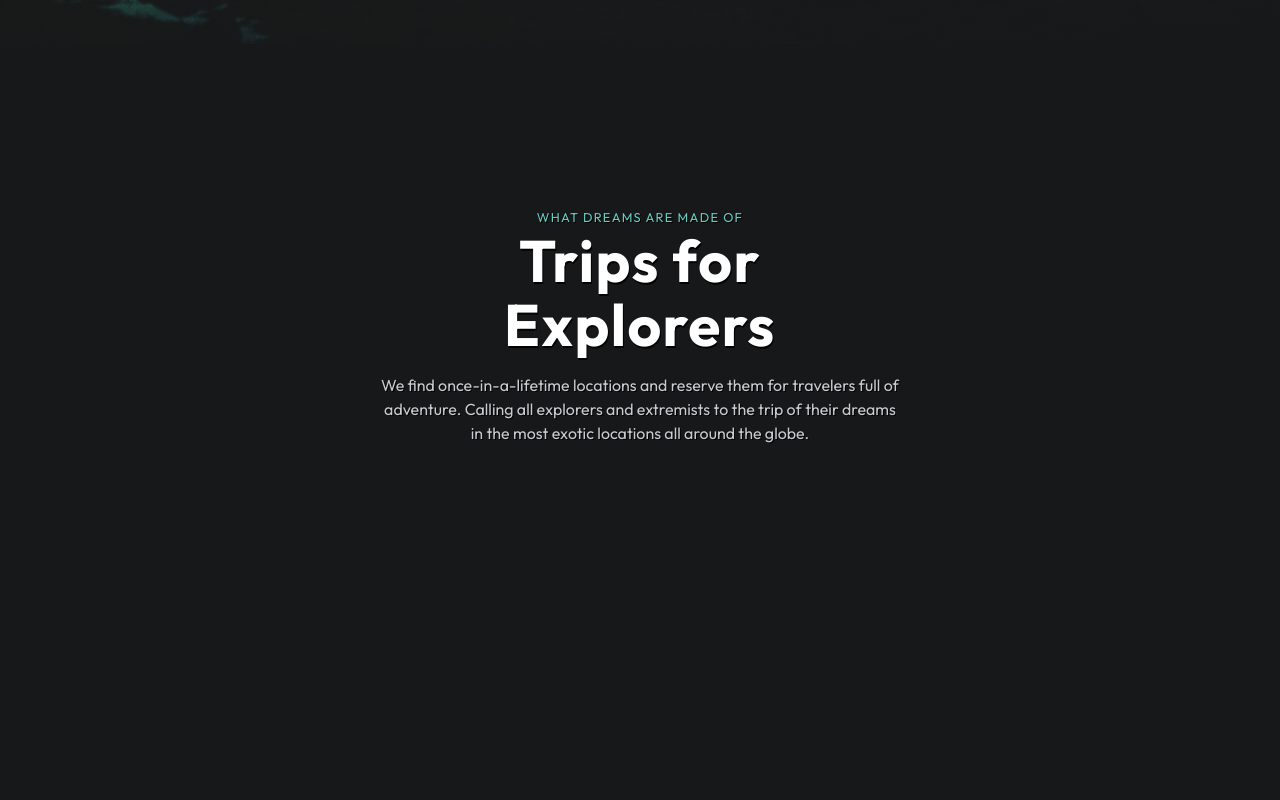
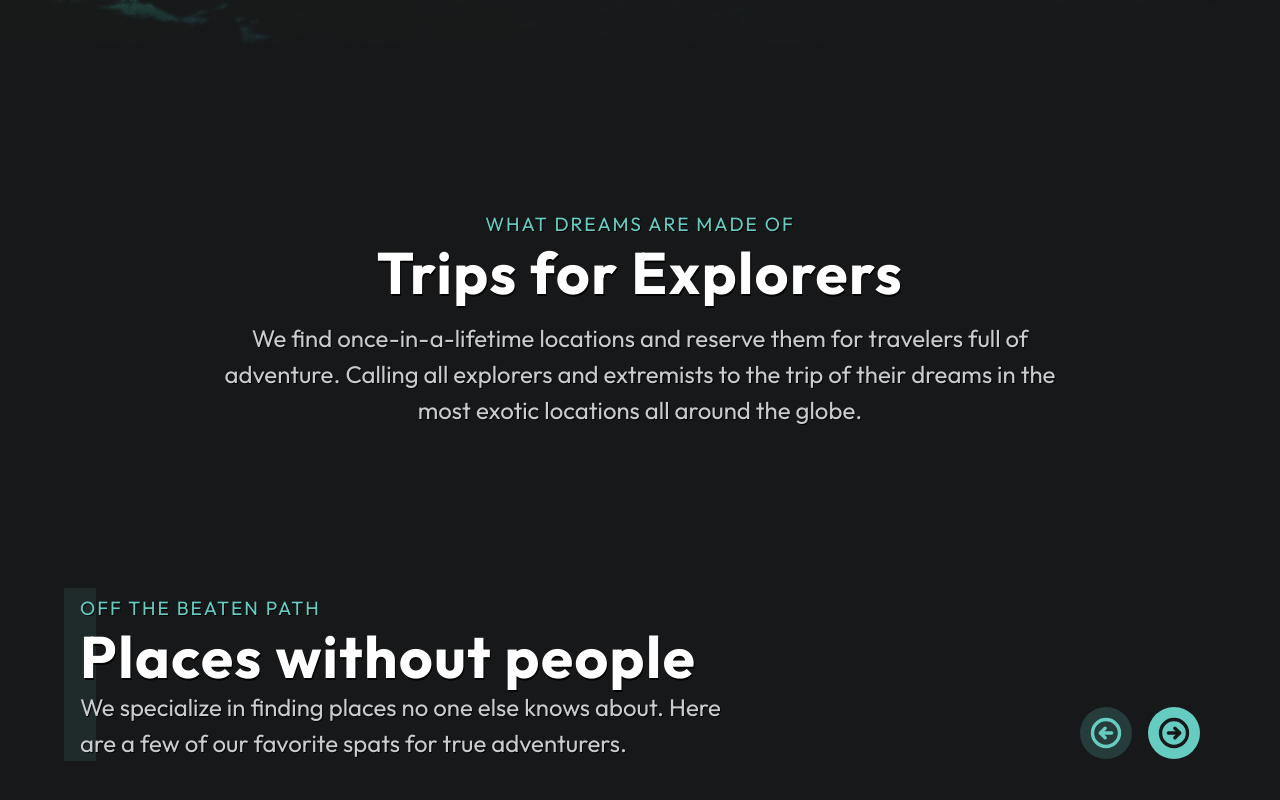
Before and after one commit to rparias/parallax-landing-page, a website built with Vite: page index.html in a window 1280 px wide. Shown: the part 756-1556 px from the top of the page. Before the commit the page ends 1265 px from the top, so only its background shows below. Built offline with nearby package versions, Linux system fonts and the light colour scheme.

Commit message:
adds a new section with arrow buttons for the slider

```diff
--- a/index.html
+++ b/index.html
@@ -13,7 +13,9 @@
     />
     <title>Traverse Landing Page</title>
   </head>
-  <body class="bg-bkg text-white selection:bg-accent selection:text-bkg">
+  <body
+    class="bg-bkg text-base text-white selection:bg-accent selection:text-bkg"
+  >
     <div id="parallax">
       <nav
         class="grid place-items-center absolute w-full top-0 z-50 drop-shadow-text-sm"
@@ -116,7 +118,7 @@
           <div>
             <small
               class="tracking-widest text-accent uppercase drop-shadow-text-sm"
-              >WHAT DREAMS ARE MADE OF</small
+              >What dreams are made of</small
             >
             <h2
               id="headline"
@@ -131,6 +133,130 @@
             of their dreams in the most exotic locations all around the globe.
           </p>
         </section>
+        <section
+          aria-labelledby="slider"
+          class="container grid gap-4 text-center sm:text-left"
+        >
+          <div class="relative">
+            <div
+              class="hidden sm:block absolute w-8 bg-accent/10 -left-4 h-full"
+            ></div>
+            <div>
+              <small
+                class="tracking-widest text-accent uppercase drop-shadow-text-sm"
+                >Off the Beaten Path</small
+              >
+              <h2
+                id="slider"
+                class="text-3xl font-bold tracking-wide drop-shadow-text-md"
+              >
+                Places without people
+              </h2>
+            </div>
+            <div
+              class="flex flex-wrap sm:flex-nowrap justify-center sm:justify-between items-center space-x-4 space-y-4"
+            >
+              <p class="text-muted max-w-2xl drop-shadow-text-sm">
+                We specialize in finding places no one else knows about. Here
+                are a few of our favorite spats for true adventurers.
+              </p>
+              <div class="flex space-x-4">
+                <button
+                  data-slideBtn
+                  id="prev"
+                  aria-label="show previous image"
+                  disabled
+                  class="grid place-items-center bg-accent hover:bg-accent/90 rounded-full p-2 text-bkg focus:outline-none focus-visible:ring-4 ring-offset-2 ring-offset-bkg ring-accent disabled:bg-accent/20 disabled:text-accent"
+                >
+                  <svg
+                    xmlns="http://www.w3.org/2000/svg"
+                    width="36"
+                    height="36"
+                    class="pointer-events-none"
+                    fill="currentColor"
+                    viewBox="0 0 256 256"
+                  >
+                    <rect width="256" height="256" fill="none"></rect>
+                    <circle
+                      cx="128"
+                      cy="128"
+                      r="96"
+                      fill="none"
+                      stroke="currentColor"
+                      stroke-linecap="round"
+                      stroke-linejoin="round"
+                      stroke-width="24"
+                    ></circle>
+                    <polyline
+                      points="121.9 161.9 88 128 121.9 94.1"
+                      fill="none"
+                      stroke="currentColor"
+                      stroke-linecap="round"
+                      stroke-linejoin="round"
+                      stroke-width="24"
+                    ></polyline>
+                    <line
+                      x1="168"
+                      y1="128"
+                      x2="88"
+                      y2="128"
+                      fill="none"
+                      stroke="currentColor"
+                      stroke-linecap="round"
+                      stroke-linejoin="round"
+                      stroke-width="24"
+                    ></line>
+                  </svg>
+                </button>
+                <button
+                  data-slideBtn
+                  id="next"
+                  aria-label="show next image"
+                  class="grid place-items-center bg-accent hover:bg-accent/90 rounded-full p-2 text-bkg focus:outline-none focus-visible:ring-4 ring-offset-2 ring-offset-bkg ring-accent disabled:bg-accent/20 disabled:text-accent"
+                >
+                  <svg
+                    xmlns="http://www.w3.org/2000/svg"
+                    width="36"
+                    height="36"
+                    fill="currentColor"
+                    class="pointer-events-none"
+                    viewBox="0 0 256 256"
+                  >
+                    <rect width="256" height="256" fill="none"></rect>
+                    <circle
+                      cx="128"
+                      cy="128"
+                      r="96"
+                      fill="none"
+                      stroke="currentColor"
+                      stroke-miterlimit="10"
+                      stroke-width="24"
+                    ></circle>
+                    <polyline
+                      points="134.1 161.9 168 128 134.1 94.1"
+                      fill="none"
+                      stroke="currentColor"
+                      stroke-linecap="round"
+                      stroke-linejoin="round"
+                      stroke-width="24"
+                    ></polyline>
+                    <line
+                      x1="88"
+                      y1="128"
+                      x2="168"
+                      y2="128"
+                      fill="none"
+                      stroke="currentColor"
+                      stroke-linecap="round"
+                      stroke-linejoin="round"
+                      stroke-width="24"
+                    ></line>
+                  </svg>
+                </button>
+              </div>
+            </div>
+          </div>
+        </section>
       </main>
     </div>
     <script type="module" src="/main.js"></script>
```
